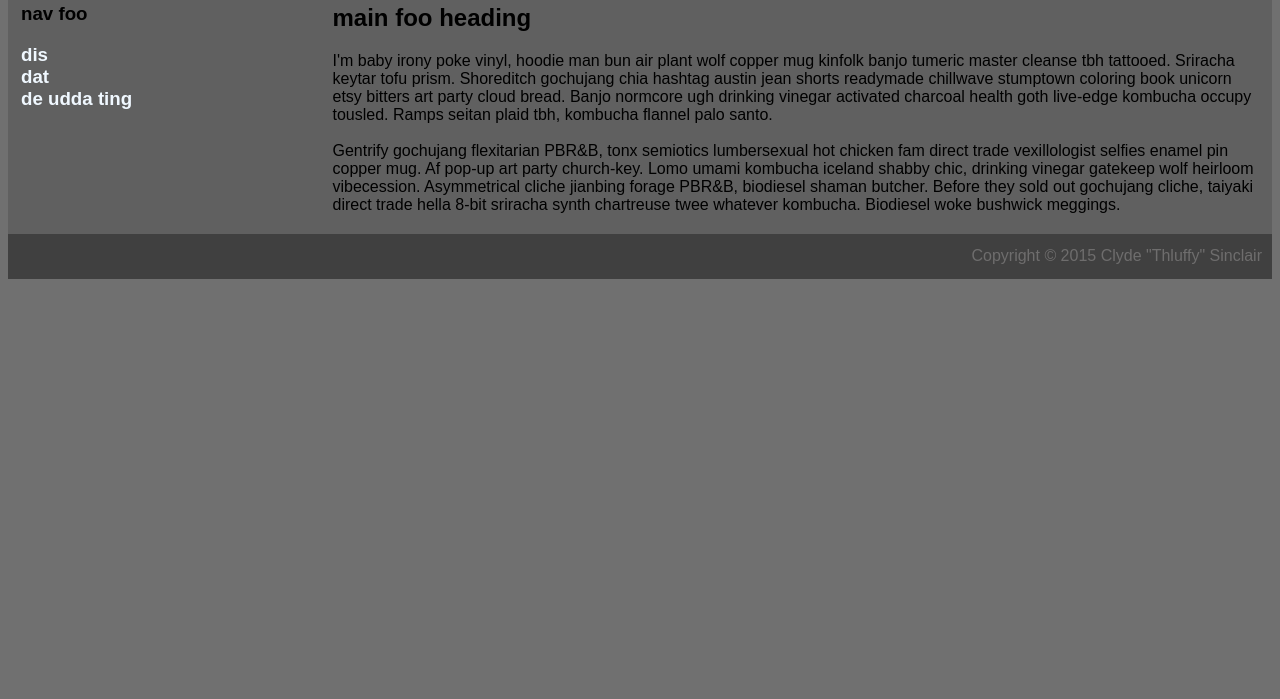
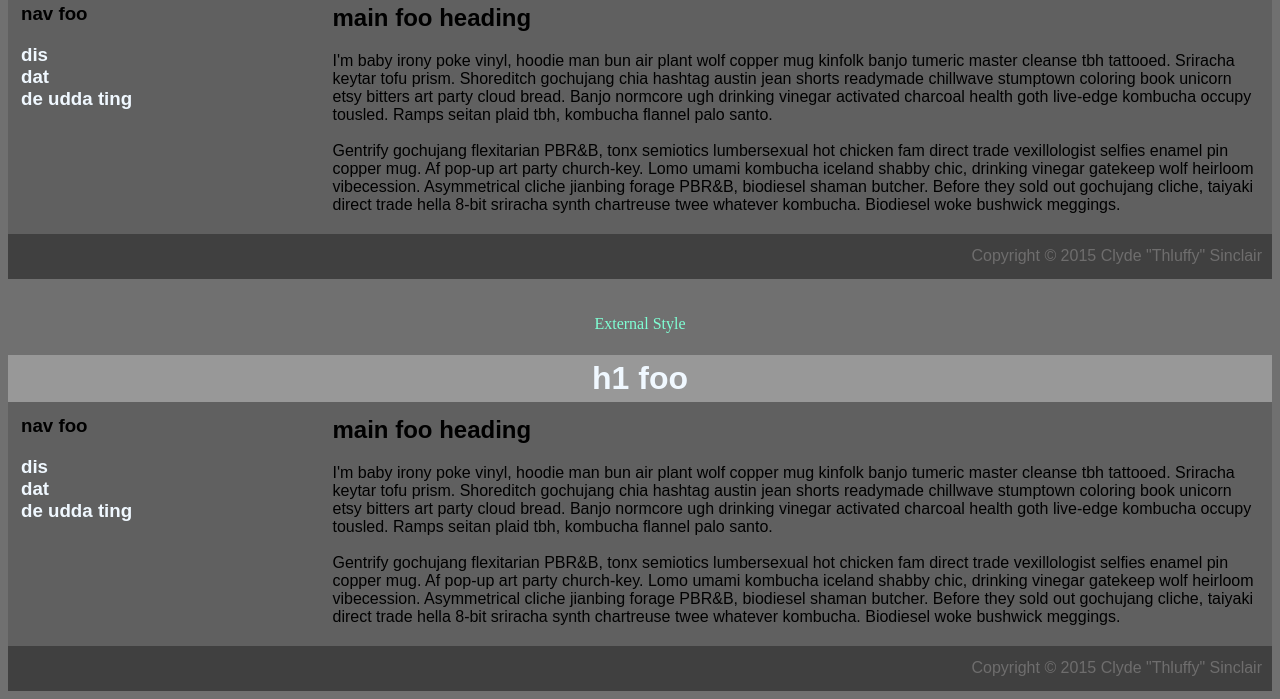
Before and after one commit to dhe30/softdev, a plain HTML site: page 14_css/templates/index.html in a window 1280 px wide. Shown: the part 582-1281 px from the top of the page. Before the commit the page ends 905 px from the top, so only its background shows below. Drawn offline with Linux system fonts and the light colour scheme.

Commit message:
separated internal and external

```diff
--- a/14_css/static/style.css
+++ b/14_css/static/style.css
@@ -6,19 +6,19 @@
     padding: 5px; text-align: center; background-color: #989898; color:aliceblue
  }
 
- .big_div {
+ .big_divs {
      background-color:#606060; font-family: Arial, Helvetica, sans-serif;
  }
 
- .copyright {
+ .copyrights {
      padding-top: 13px; color: #6e6d6d;
  }
 
- .divison {
+ .divisons {
      width: 25%; vertical-align: text-top;
  }
 
- .bottom {
+ .bottoms {
      background-color:#404040; height: 45px; text-align: right; padding-right: 10px;
  }
 
@@ -26,10 +26,10 @@
      width: 100%; margin-top: -40px; padding: 10px; margin-bottom: -25px;
  }
 
- #Lover {
+ #Lovers {
      text-align: center; color: aquamarine
  }
 
- .ddd{
+ .ddds{
     color:aliceblue;
 }
--- a/14_css/templates/index.html
+++ b/14_css/templates/index.html
@@ -87,7 +87,7 @@ time spent: 1 hr
     <br>
 
 
-    <div id = "Lover">Internal/External Style</div>
+    <div id = "Lover">Internal Style</div>
     <div class="big_div">
     <h1>h1 foo</h1>
         <table>
@@ -120,7 +120,36 @@ time spent: 1 hr
 
     <br>
     <br>
-
+    <div id = "Lovers">External Style</div>
+    <div class="big_divs">
+    <h1>h1 foo</h1>
+        <table>
+            <tr>
+                <td class="divisons">
+                    <h3>
+                    nav foo
+                    </h3>
+                    <h3 class="ddds">
+                        dis <br> dat <br> de udda ting
+                    </h3>
+                </td>
+                <td>
+                    <h2>
+                        main foo heading
+                    </h2>
+                    <p>
+                        I'm baby irony poke vinyl, hoodie man bun air plant wolf copper mug kinfolk banjo tumeric master cleanse tbh tattooed. Sriracha keytar tofu prism. Shoreditch gochujang chia hashtag austin jean shorts readymade chillwave stumptown coloring book unicorn etsy bitters art party cloud bread. Banjo normcore ugh drinking vinegar activated charcoal health goth live-edge kombucha occupy tousled. Ramps seitan plaid tbh, kombucha flannel palo santo.
+                        <br> <br>
+                        Gentrify gochujang flexitarian PBR&B, tonx semiotics lumbersexual hot chicken fam direct trade vexillologist selfies enamel pin copper mug. Af pop-up art party church-key. Lomo umami kombucha iceland shabby chic, drinking vinegar gatekeep wolf heirloom vibecession. Asymmetrical cliche jianbing forage PBR&B, biodiesel shaman butcher. Before they sold out gochujang cliche, taiyaki direct trade hella 8-bit sriracha synth chartreuse twee whatever kombucha. Biodiesel woke bushwick meggings.                    </p>
+                </td>
+            </tr>
+        </table>
+        <div class = "bottoms">
+            <p class="copyrights">
+                Copyright &copy; 2015 Clyde "Thluffy" Sinclair
+            </p>
+        </div>
+    </div>
   </body>
 
 </html>
```
Also changed, not shown: 1 other file.
